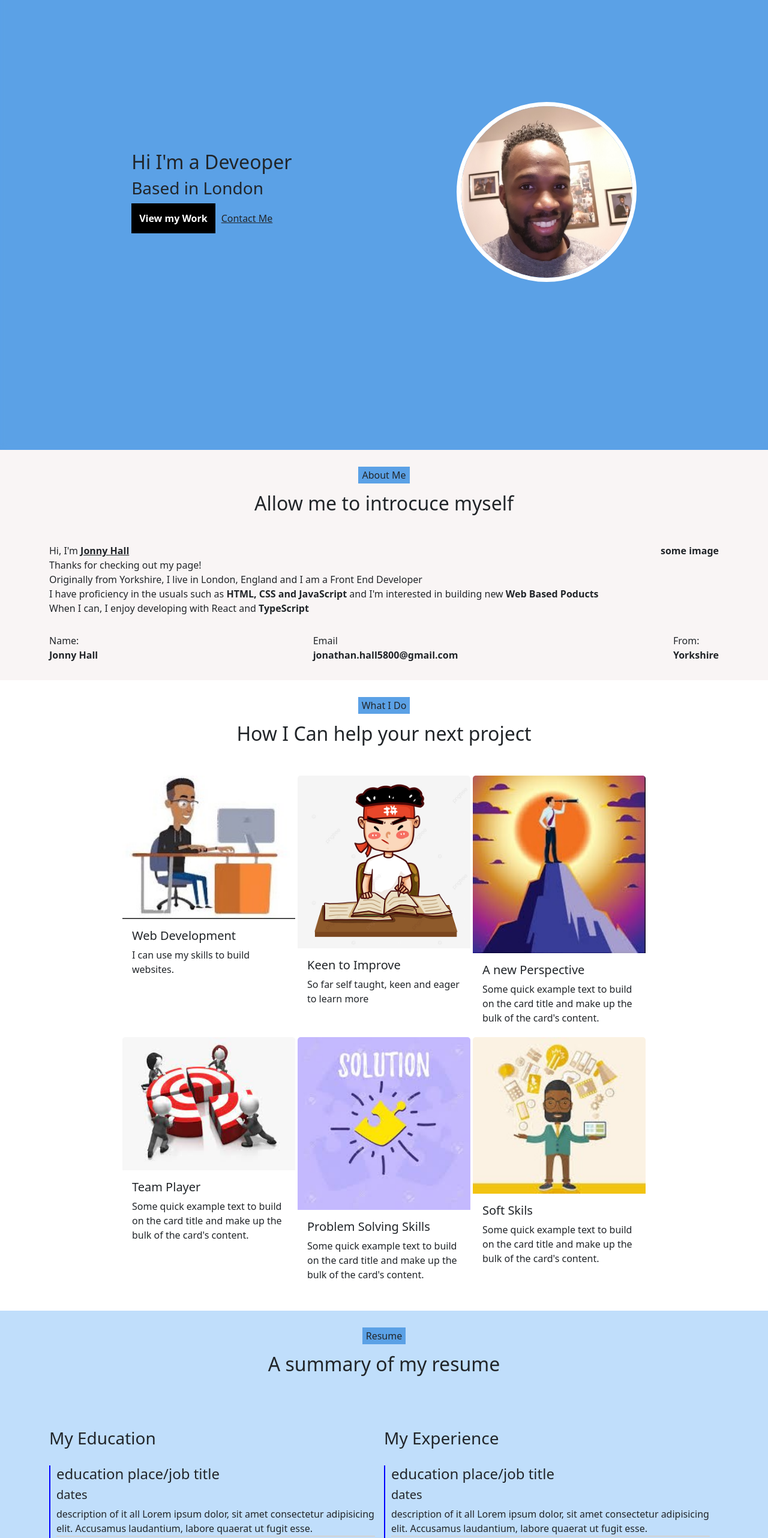
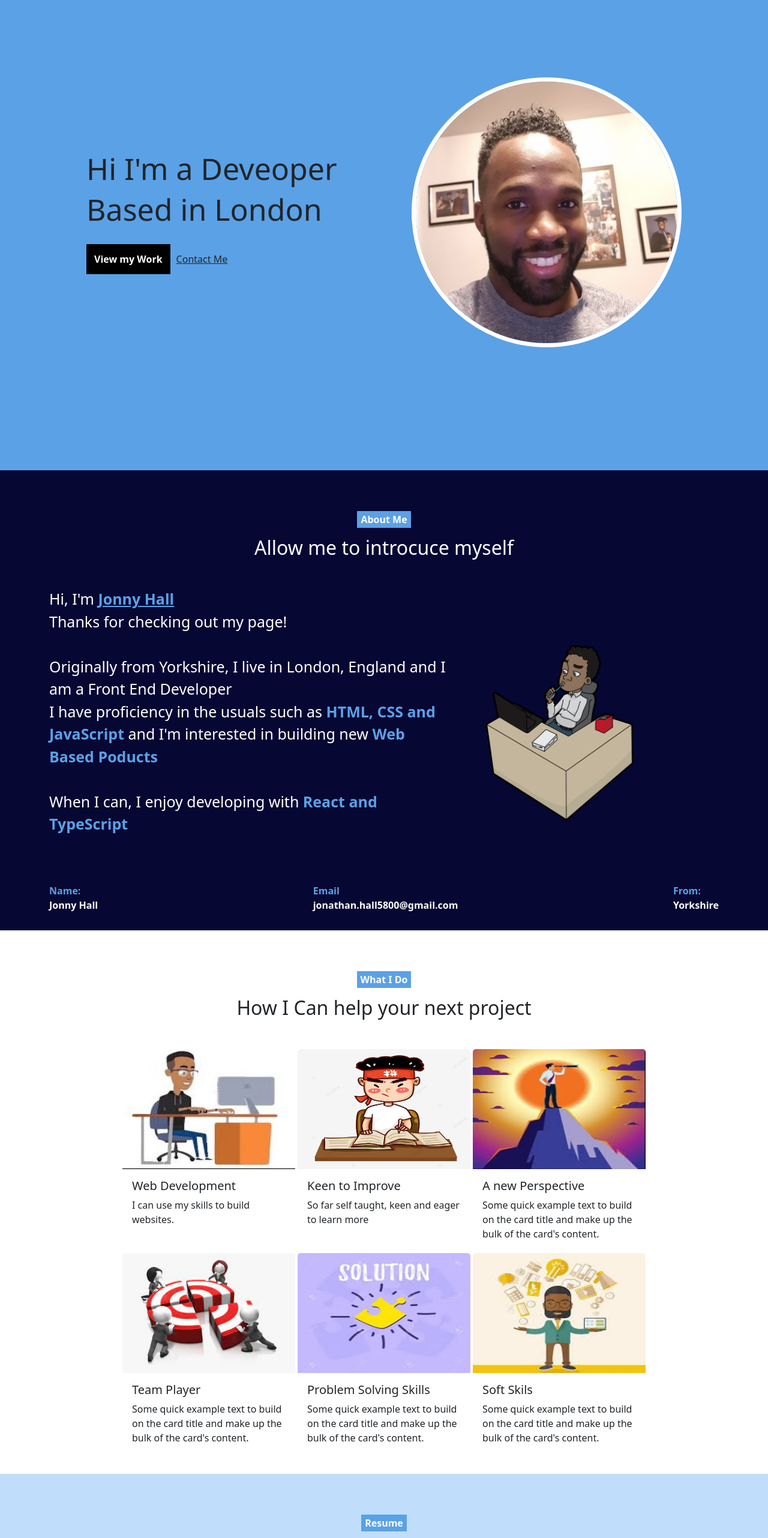
Before and after one commit to Jonny5800/MainPortfolio, a plain HTML site: page index.html in a window 1280 px wide. Shown: the part 140-2704 px from the top of the page at 60% size. Drawn offline with nearby package versions, Linux system fonts and the light colour scheme.

Commit message:
check view on mobile

```diff
--- a/index.html
+++ b/index.html
@@ -20,6 +20,52 @@
   <body>
     <section class="header-section">
       <div class="container mb-0">
+        <!-- <nav class="navbar navbar-expand-lg navbar-light bg-light">
+          <div class="container-fluid">
+            <a class="navbar-brand" href="#">JONNY</a>
+            <span></span>
+            <button
+              class="navbar-toggler"
+              type="button"
+              data-bs-toggle="collapse"
+              data-bs-target="#navbarNav"
+              aria-controls="navbarNav"
+              aria-expanded="false"
+              aria-label="Toggle navigation"
+            >
+              <strong
+                ><i class="fa-solid fa-phone-volume fa-lg"></i>
+                +447749519916</strong
+              >
+              <span class="navbar-toggler-icon"></span>
+            </button>
+
+            <div class="collapse navbar-collapse" id="navbarNav">
+              <ul class="navbar-nav">
+                <li class="nav-item">
+                  <a class="nav-link active" aria-current="page" href="#"
+                    >Home</a
+                  >
+                </li>
+                <li class="nav-item">
+                  <a class="nav-link" href="#">Features</a>
+                </li>
+                <li class="nav-item">
+                  <a class="nav-link" href="#">Pricing</a>
+                </li>
+                <li class="nav-item">
+                  <a
+                    class="nav-link disabled"
+                    href="#"
+                    tabindex="-1"
+                    aria-disabled="true"
+                    >Disabled</a
+                  >
+                </li>
+              </ul>
+            </div>
+          </div>
+        </nav> -->
         <div class="header">
           <div class="headerLeft"><strong>JONNY</strong></div>
           <div class="headerRight">
@@ -38,8 +84,8 @@
       <div class="container">
         <div class="hero-section">
           <div class="hero-left">
-            <h2>Hi I'm a Deveoper</h2>
-            <h3>Based in London</h3>
+            <h2 class="hero-big-text">Hi I'm a Deveoper</h2>
+            <h3 class="hero-big-text">Based in London</h3>
             <div class="hero-left-buttons">
               <button class="button-view-work">View my Work</button>
               <p>Contact Me</p>
@@ -55,7 +101,7 @@
         </div>
       </div>
     </section>
-    <section class="section light-grey">
+    <section class="section about-me-section deep-blue">
       <div class="container">
         <div class="container">
           <p class="mini-title-p"><span class="mini-title">About Me</span></p>
@@ -65,40 +111,68 @@
         <div class="know-me-more">
           <div class="know-me-more-left">
             <div>
-              Hi, I'm <span class="underline"><strong>Jonny Hall</strong></span>
+              Hi, I'm
+              <span class="span-text-blue"
+                ><span class="underline"
+                  ><strong> Jonny Hall</strong></span
+                ></span
+              >
             </div>
             <div>Thanks for checking out my page!</div>
+            <br />
             <div>
               Originally from Yorkshire, I live in London, England and I am a
               Front End Developer
             </div>
             <div>
               I have proficiency in the usuals such as
-              <strong>HTML, CSS and JavaScript</strong> and I'm interested in
-              building new <strong>Web Based Poducts</strong>
+              <strong
+                ><span class="span-text-blue"
+                  >HTML, CSS and JavaScript</span
+                ></strong
+              >
+              and I'm interested in building new
+              <span class="span-text-blue"
+                ><strong>Web Based Poducts</strong></span
+              >
             </div>
             <div>
-              When I can, I enjoy developing with React and
-              <strong>TypeScript</strong>
+              <br />
+              When I can, I enjoy developing with
+              <span class="span-text-blue">
+                <strong>React and TypeScript</strong></span
+              >
             </div>
           </div>
           <div class="know-me-more-right">
-            <div><strong>some image</strong></div>
+            <div>
+              <img
+                class="computer-guy"
+                src="./Images/computer-guy.png"
+                alt="computer-guy"
+              />
+            </div>
           </div>
         </div>
 
         <div class="know-me-more-sub-section">
           <div class="know-more-item">
-            <div class="know-more-item-top">Name:</div>
+            <div class="know-more-item-top">
+              <strong><span class="span-text-blue">Name:</span></strong>
+            </div>
             <div class="know-more-item-bottom">Jonny Hall</div>
           </div>
           <div class="know-more-item">
-            <div class="know-more-item-top">Email</div>
+            <div class="know-more-item-top">
+              <strong><span class="span-text-blue">Email</span></strong>
+            </div>
             <div class="know-more-item-bottom">jonathan.hall5800@gmail.com</div>
           </div>
 
           <div class="know-more-item">
-            <div class="know-more-item-top">From:</div>
+            <div class="know-more-item-top">
+              <strong><span class="span-text-blue">From:</span></strong>
+            </div>
             <div class="know-more-item-bottom">Yorkshire</div>
           </div>
         </div>
@@ -213,30 +287,34 @@
         <div class="summary-section">
           <div class="summary-section-left">
             <div class="card summary-item-left">
-              <h4>education place/job title</h4>
-              <h5>dates</h5>
+              <h4>Web Development</h4>
+              <h5>Online resources / Current</h5>
               <p>
-                description of it all Lorem ipsum dolor, sit amet consectetur
-                adipisicing elit. Accusamus laudantium, labore quaerat ut fugit
-                esse.
+                I have taken the time to teach myself alongside haveing a job as
+                a heating engineer. I have used online resources such as
+                Freecodecamp and the Odin Project. Starting with the usuals of
+                HTML, CSS and JS. Afterwards using Udemy courses and Youtube to
+                learn React and TypeScript
               </p>
             </div>
             <div class="card summary-item-left">
-              <h4>education place/job title</h4>
-              <h5>dates</h5>
+              <h4>Pharmaceutical and Chemical Science 2:1</h4>
+              <h5>University of Brighton</h5>
               <p>
-                description of it all Lorem ipsum dolor, sit amet consectetur
-                adipisicing elit. Accusamus laudantium, labore quaerat ut fugit
-                esse.
+                My course in PCS equipped me with skills that crossover for a
+                career in front end development. Problem solving skills, time
+                management, and critical thinking to name a few. I am an
+                adaptable individual who can work in a various work
+                environments.
               </p>
             </div>
             <div class="card summary-item-left" id="summary-item-left-bottom">
-              <h4>education place/job title</h4>
-              <h5>dates</h5>
+              <h4>NVQ Level3 Domestice Gas Manitenance</h4>
+              <h5>Blue Flame Certification</h5>
               <p>
-                description of it all Lorem ipsum dolor, sit amet consectetur
-                adipisicing elit. Accusamus laudantium, labore quaerat ut fugit
-                esse.
+                A large emphasis on working to industry standards andattention
+                to detail as mistakes can be fatal. Troubleshooting and problemm
+                solving were also a large factor in the training and assesments
               </p>
             </div>
           </div>
@@ -246,30 +324,35 @@
           </div>
           <div class="summary-section-right">
             <div class="card summary-item-right">
-              <h4>education place/job title</h4>
+              <h4>Service & Breakdown Gas Enginer</h4>
               <h5>dates</h5>
               <p>
-                description of it all Lorem ipsum dolor, sit amet consectetur
-                adipisicing elit. Accusamus laudantium, labore quaerat ut fugit
-                esse.
+                Primarily fault diagnosis and repair also servicing.
+                Communicating with customers to inestigate problem symptoms.
+                Working to industry standards. Using tecnical knowledge to find
+                faults. Reading documentation to to gain better knowledge of
+                unfamiliar systems
               </p>
             </div>
             <div class="card summary-item-right">
-              <h4>education place/job title</h4>
+              <h4>Recruitment Formula 1 & Aerospace</h4>
               <h5>dates</h5>
               <p>
-                description of it all Lorem ipsum dolor, sit amet consectetur
-                adipisicing elit. Accusamus laudantium, labore quaerat ut fugit
-                esse.
+                Started in a resourcer position where I would fid candidates for
+                a resourcer. Worked hard and was promoted to the position of
+                resourcer with my own clients and candidares. Covid struck and
+                most of the company was mede redundant in the middle of the
+                pandemic due to no planes flying and the stoppage of motorsport
               </p>
             </div>
             <div class="card summary-item-right" id="summary-item-right-bottom">
-              <h4>education place/job title</h4>
+              <h4>Event Manager (Self employed)</h4>
               <h5>dates</h5>
               <p id="summary-education-bottom">
-                description of it all Lorem ipsum dolor, sit amet consectetur
-                adipisicing elit. Accusamus laudantium, labore quaerat ut fugit
-                esse.
+                Managing and briefing teams on campaigns for brands such as
+                Coca-Cola, Cadburys, Jameson Event to event had lots of
+                variation but liasing with campaign managers, site managers and
+                esuring staff were aware of what is expected were common themes
               </p>
             </div>
           </div>
@@ -436,7 +519,7 @@
                 data-bs-parent="#accordionExample"
               >
                 <div class="accordion-body">
-                  <strong>This is the first item's accordion body.</strong>
+                  <strong>Snowboarding, gokarting, fast cars.</strong>
 
                   It is shown by default, until the collapse plugin adds the
                   appropriate classes that we use to style each element. These
@@ -520,7 +603,7 @@
             <div class="contact-methods mt-3"><h3>Contact me via</h3></div>
             <div class="contact-left-sect-d">
               <a
-                href="https://jonny5800.github.io/orebro/"
+                href="https://github.com/Jonny5800"
                 target="_blank"
                 rel="noopener noreferer"
               >
@@ -558,10 +641,10 @@
             </div>
             <div class="contact-right-sect-a">How can I help you?</div>
             <div>
-              <input
+              <textarea
                 class="contact-input-areas contact-input-message"
                 type="text"
-              />
+              ></textarea>
             </div>
 
             <button class="send-button">Send</button>
--- a/script.js
+++ b/script.js
@@ -1,7 +1,8 @@
 document.querySelector(".send-button").addEventListener("click", function () {
   var name = document.querySelector(".contact-input-name").value;
-  var email = document.querySelector(".contact-input-email").value;
+  var email = "jonathan.hall5800@gmail.com";
   var message = document.querySelector(".contact-input-message").value;
+  //   var userEmail = document.querySelector(".contact-input-email").value;
 
   var subject = encodeURIComponent("Hi I'm " + name + ", I saw your portfolio");
   var body = encodeURIComponent(
@@ -12,6 +13,6 @@ document.querySelector(".send-button").addEventListener("click", function () {
   window.location.href = mailtoLink;
 
   document.querySelector(".contact-input-name").value = "";
+  document.querySelector(".contact-input-message").value = "";
   document.querySelector(".contact-input-email").value = "";
-  document.querySelector(".contact-input-message").value = "";
 });
--- a/style.css
+++ b/style.css
@@ -10,25 +10,26 @@
 .light-grey {
   background-color: rgb(249, 245, 245);
 }
+.deep-blue {
+  background-color: rgb(7, 7, 52);
+  color: white;
+}
+.span-text-blue {
+  color: rgb(91, 161, 230);
+}
 .text-align-center {
   display: flex;
   flex-direction: column;
   align-items: center;
 }
+.span-number {
+  display: flex;
+  justify-content: right;
+}
 
 .hero-background {
   background-color: rgb(91, 161, 230);
   position: relative;
-}
-.hero-background::before {
-  content: "";
-  position: absolute;
-  top: 0;
-  left: 0;
-  right: 0;
-  bottom: 0;
-  backdrop-filter: blur(5px);
-  z-index: -1;
 }
 .section {
   padding: 0;
@@ -47,7 +48,7 @@
 .header {
   display: flex;
   justify-content: space-between;
-  padding-top: 6px;
+  padding: 20px 0px;
 }
 .hero-section {
   display: flex;
@@ -66,9 +67,13 @@
   flex-direction: column;
   justify-content: center;
 }
+.hero-big-text {
+  font-size: 50px;
+}
 .hero-left-buttons {
   display: flex;
   align-items: center;
+  padding-top: 20px;
 }
 .hero-left-buttons > p {
   margin: 0;
@@ -76,8 +81,8 @@
   text-decoration: underline;
 }
 .heroPic {
-  max-height: 300px;
-  width: 300px;
+  max-height: 450px;
+  width: 450px;
   border-radius: 50%;
   border: 7px solid white;
 }
@@ -95,14 +100,14 @@
   color: white;
 }
 
-@media (max-width: 930px) {
+@media (max-width: 1100px) {
   .hero-section {
     flex-direction: column-reverse;
 
     justify-content: center;
   }
   .hero-right {
-    padding-top: 50px;
+    /* padding-top: 30px; */
     align-items: center;
     padding-bottom: 20px;
   }
@@ -110,6 +115,7 @@
   .hero-left > h3 {
     text-align: center;
   }
+
   .hero-left-buttons {
     display: flex;
     flex-direction: column;
@@ -118,28 +124,47 @@
   .hero-left-buttons > p {
     padding: 10px;
   }
+  .heroPic {
+    max-width: 98vw;
+  }
 }
 .mini-title {
   background-color: rgb(91, 161, 230);
   padding: 3px 6px;
+  color: white;
+  font-weight: bolder;
 }
 .mini-title-p {
   text-align: center;
+  padding-top: 40px;
 }
 .section-header {
   text-align: center;
   padding-bottom: 40px;
 }
+.about-me-section {
+  /* height: 90vh; */
+}
 .know-me-more {
   display: flex;
   padding-bottom: 20px;
 }
+/* .know-me-more-left {
+  flex: 3;
+} */
 .know-me-more-left {
+  flex: 5;
+  padding: 0px 40px 50px 0px;
+  font-size: 25px;
+}
+.know-me-more-right {
   flex: 3;
+  display: flex;
+  justify-content: center;
+  align-items: center;
 }
-.know-me-more-left {
-  flex: 1;
-  padding-right: 40px;
+.computer-guy {
+  max-width: 70%;
 }
 .know-me-more-sub-section {
   display: flex;
@@ -150,7 +175,7 @@
   font-weight: bold;
 }
 
-@media (max-width: 930px) {
+@media (max-width: 1000px) {
   .know-me-more {
     display: flex;
     flex-direction: column;
@@ -161,6 +186,11 @@
   }
   .know-me-more-left > div {
     text-align: center;
+  }
+  .computer-guy {
+    max-width: 70%;
+    display: flex;
+    margin: 0 auto;
   }
 }
 @media (max-width: 600px) {
@@ -182,6 +212,10 @@
   margin: 2px;
 }
 
+.card-img-top {
+  max-height: 200px;
+  width: auto;
+}
 .card {
   border-right: none;
   border-top: none;
@@ -228,6 +262,7 @@
   border-left: 2px solid blue;
   padding-left: 10px;
   margin-right: 15px;
+  flex: 1;
 }
 .summary-section-left > div > p {
   border-bottom: 2px solid lightgray;
@@ -249,6 +284,8 @@
   #summary-experience-header {
     position: relative;
     top: 20px;
+    padding-top: 10px;
+    margin-bottom: 0px;
   }
 
   .summary-section-left {
@@ -290,7 +327,7 @@
 .blurred-image-div {
   overflow: hidden;
   position: relative;
-  max-height: 300px;
+  max-height: 400px;
 }
 
 .image-overlay {
@@ -352,6 +389,10 @@
 .accordion {
   max-width: 500px;
   border: none;
+}
+
+.accordion-button:not(.collapsed) {
+  background-color: transparent;
 }
 
 #accordionExample {
@@ -419,9 +460,7 @@
 }
 .contact-left-sect-a,
 .contact-left-sect-b,
-.contact-left-sect-c
-/* .contact-left-sect-d */ {
-  /* color: red; */
+.contact-left-sect-c {
   padding-bottom: 6px;
 }
 
@@ -429,6 +468,10 @@
   background-color: transparent;
   border: none;
   border-bottom: 1px solid black;
+}
+.contact-input-areas {
+  width: 100%;
+  resize: vertical;
 }
 .send-button {
   padding: 10px 25px;
@@ -444,6 +487,9 @@
     align-items: center;
     text-align: center;
   }
+  .contact-header-left {
+    padding-top: 10px;
+  }
   .contact-section-left,
   .contact-section-right {
     max-width: 100vw;
```
Also changed, not shown: Images/aboveClouds.jpg (added), Images/circuitsBackground.webp (added), Images/computer-guy.png (added), Images/geometric-7517316_1920.jpg (added).
